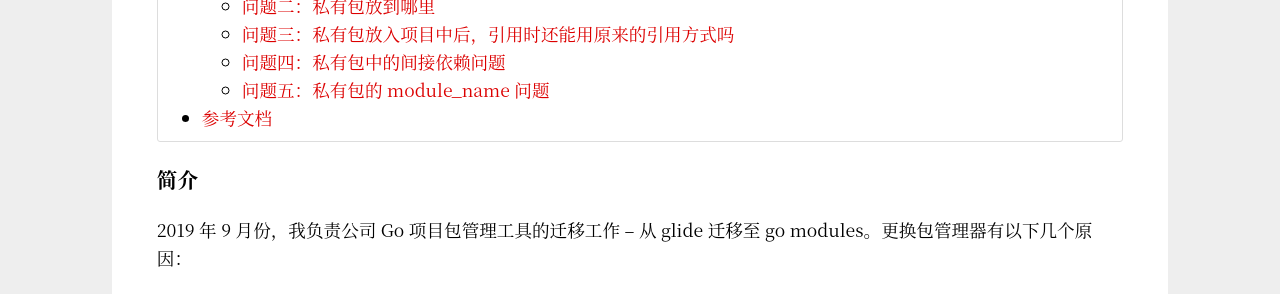
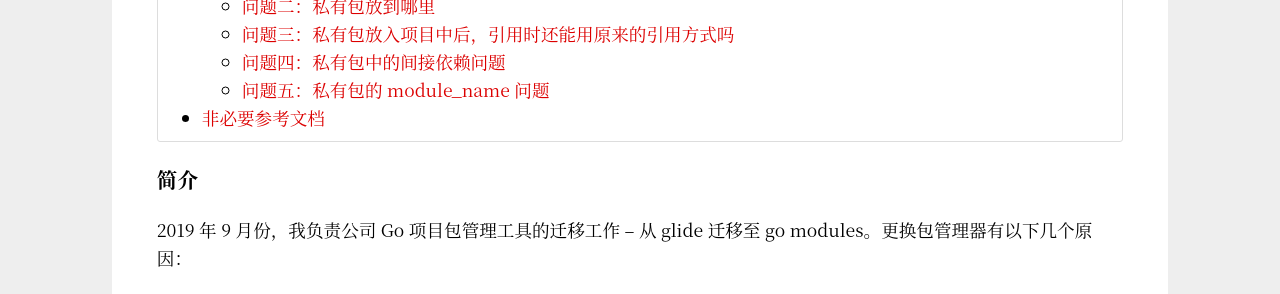
Before and after one commit to Haiyung/haiyung.github.io, a Jekyll site: the page built from _posts/2019-09-23-go-modules-and-private-repo.md, in a window 1280 px wide and 900 px high. Shown: the part 388-682 px from the top of the window. Built offline with Jekyll 4.4.1, drawn with Linux system fonts in a browser that asks for light colours; some web fonts are replaced.

Commit message:
fix：update description

````diff
--- a/_posts/2019-09-23-go-modules-and-private-repo.md
+++ b/_posts/2019-09-23-go-modules-and-private-repo.md
@@ -145,7 +145,7 @@ project
 执行 go mod edit -replace=haiyung/gomod=./extensions/gomod 时错误信息可见。
 ```
 
-### 参考文档
+### 非必要参考文档
 
 - https://segmentfault.com/a/1190000018414744
 - http://blog.ipalfish.com/?p=443
````
Also changed, not shown: _posts/2019-09-17-go-modules-and-public-repo.md (+1 -1 lines).
